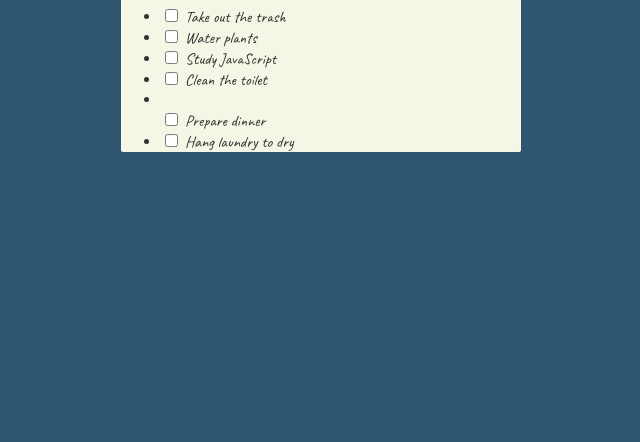
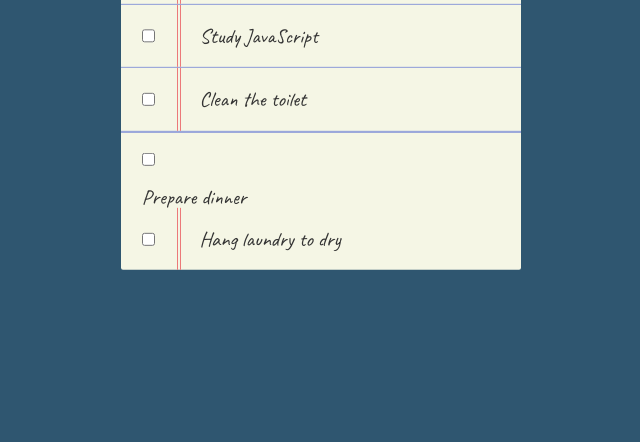
Before and after one commit to evblance/pjs-checklist, a plain HTML site: page index.html in a window 1280 px wide. Shown: the part 358-800 px from the top of the page, without its empty margins (319-959 px from the left). Drawn offline with Linux system fonts and the light colour scheme.

Commit message:
Add styling to checklist interface

```diff
--- a/styles.css
+++ b/styles.css
@@ -2,12 +2,15 @@
 
 :root {
   --background-colour: rgb(47, 86, 112);
+  --item-base-height: 1.3rem;
   --text-colour: hsl(0, 0%, 20%);
-  --notes-font: normal normal normal 1rem "Caveat", serif;
+  --notes-font: normal normal normal 1.3rem/var(--item-base-height) "Caveat", serif;
   --title-font: normal small-caps normal 2rem "Permanent Marker", serif;
   --paper-colour: hsl(63, 47%, 93%);
   --paper-radius: 2px;
   --paper-width: 400px;
+  --vertical-rule-ink-colour: hsl(0, 75%, 70%);
+  --horizontal-rule-ink-colour: hsl(229, 50%, 70%);
 }
 
 body {
@@ -18,6 +21,45 @@ body {
   padding: 0;
 }
 
+.checklist {
+  background: var(--paper-colour);
+  border-radius: var(--paper-radius);
+  width: var(--paper-width);
+}
+
+.checklist__box {
+  margin: var(--item-base-height);
+}
+
+.checklist__description {
+  margin: var(--item-base-height);
+}
+
+.checklist__item {
+  display: flex;
+}
+
+.checklist__item:first-child {
+  border-top: 1px solid var(--horizontal-rule-ink-colour);
+}
+
+.checklist__item:not(:last-child) {
+  border-bottom: 1px solid var(--horizontal-rule-ink-colour);
+}
+
+.checklist__items {
+  list-style: none;
+  margin: 0;
+  padding: 0;
+}
+
+.checklist__title {
+  font: var(--title-font);
+  text-align: center;
+  margin: 0.5rem auto;
+  padding: 0;
+}
+
 .container {
   left: 50%;
   position: absolute;
@@ -25,13 +67,19 @@ body {
   transform: translate(-50%, -50%);
 }
 
-.checklist {
-  background: var(--paper-colour);
-  border-radius: var(--paper-radius);
-  width: var(--paper-width);
+.vertical-rule {
+  align-self: stretch;
+  background: var(--vertical-rule-ink-colour);
+  display: block;
+  margin: 0 1px;
+  width: 1px;
 }
 
-.checklist__title {
-  font: var(--title-font);
-  text-align: center;
+.vertical-rule::after {
+  background: inherit;
+  content: "";
+  display: block;
+  margin: 0 3px;
+  width: 1px;
+  height: 100%;
 }
```
